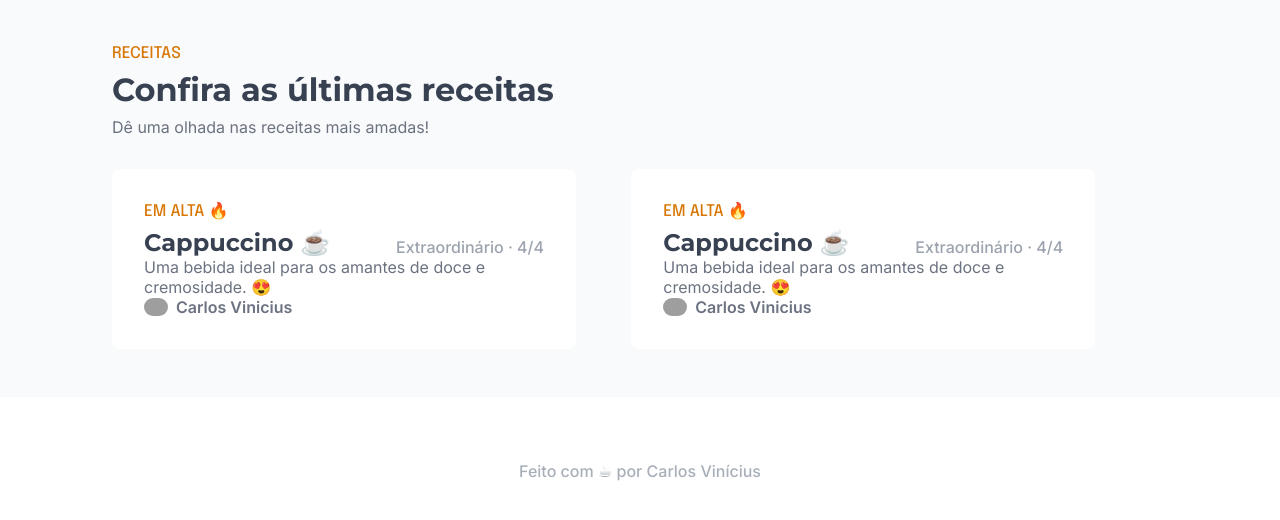
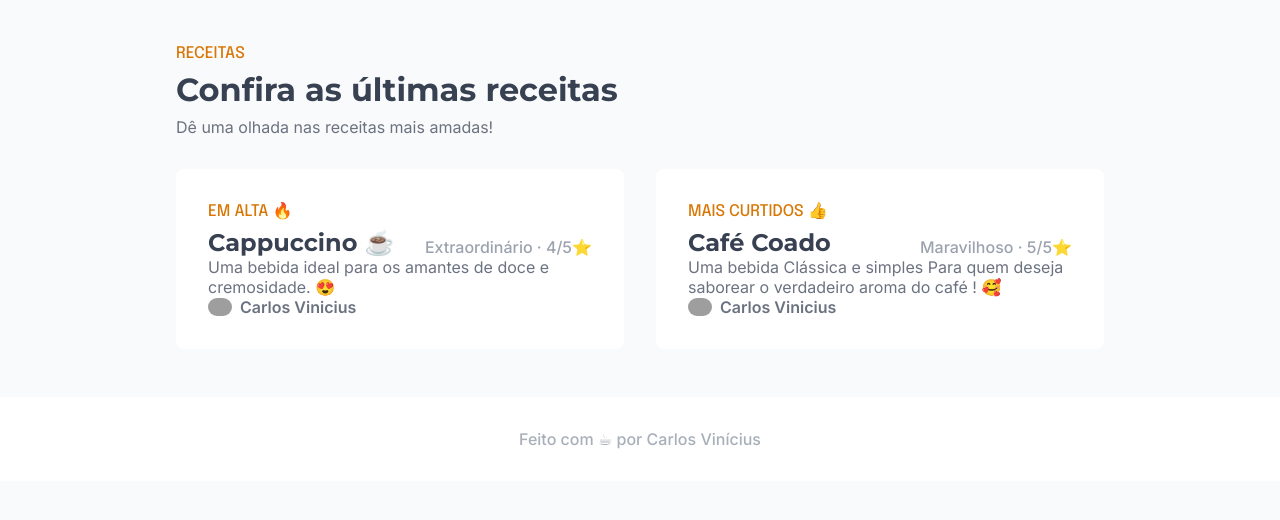
Before and after one commit to Cvinicius-7/Landing-Page, a plain HTML site: page index.html in a window 1280 px wide. Shown: the part 628-1148 px from the top of the page. After the commit the page ends 1109 px from the top, so only its background shows below. Drawn offline with Linux system fonts and the light colour scheme; grey boxes are pictures that could not be loaded.

Commit message:
Add new card Content and Card css

```diff
--- a/index.html
+++ b/index.html
@@ -69,7 +69,7 @@
                 <span class="emphasis brown">EM ALTA 🔥</span>
                 <h3 class="cardTitle">Cappuccino ☕</h3>
               </div>
-              <p class="cardGrade">Extraordinário · 4/4</p>
+              <p class="cardGrade">Extraordinário · 4/5⭐</p>
             </header>
             <p class="description">Uma bebida ideal para os amantes de doce e cremosidade. 😍</p>
             <div class="author">
@@ -83,12 +83,12 @@
             <div class="card">
               <header class="cardHeader">
                 <div class="headerDetails">
-                  <span class="emphasis brown">EM ALTA 🔥</span>
-                  <h3 class="cardTitle">Cappuccino ☕</h3>
+                  <span class="emphasis brown">MAIS CURTIDOS 👍</span>
+                  <h3 class="cardTitle">Café Coado</h3>
                 </div>
-                <p class="cardGrade">Extraordinário · 4/4</p>
+                <p class="cardGrade">Maravilhoso · 5/5⭐</p>
               </header>
-              <p class="description">Uma bebida ideal para os amantes de doce e cremosidade. 😍</p>
+              <p class="description">Uma bebida Clássica e simples Para quem deseja saborear o verdadeiro aroma do café ! 🥰</p>
               <div class="author">
                 <img
                   src="https://avatars.githubusercontent.com/u/157232610?v=4"
--- a/style.css
+++ b/style.css
@@ -143,7 +143,8 @@ button {
   flex-direction: row;
   justify-content: space-between;
   gap: 2rem;
-  flex-wrap: wrap;
+  flex-wrap: nowrap;
+  align-items: stretch;
 }
 .card {
   background-color: #ffffff;
@@ -153,6 +154,12 @@ button {
   flex-direction: column;
   flex-basis: 29rem;
   margin-top: 2rem;
+  width: 28rem;
+}
+.card:hover{
+    transform: scale(1.02);
+    transition: transform 0.2s;
+    cursor: pointer;
 
 }
 .cardHeader{
@@ -201,17 +208,16 @@ button {
     color: #6b7280;
 }
 footer{
-    padding: 4rem;
-    display: flex;
-    flex-direction: column;
-    align-items: center;
+    text-align: center;
     background-color: #ffffff;
     color: #a8afb9;
     font: Inter;
     font-weight: 500;
     font-size: 1rem;
+    padding: 2rem;
 }
 a:hover{
   color: #2d558a;
   cursor: pointer;
+
 }
```
